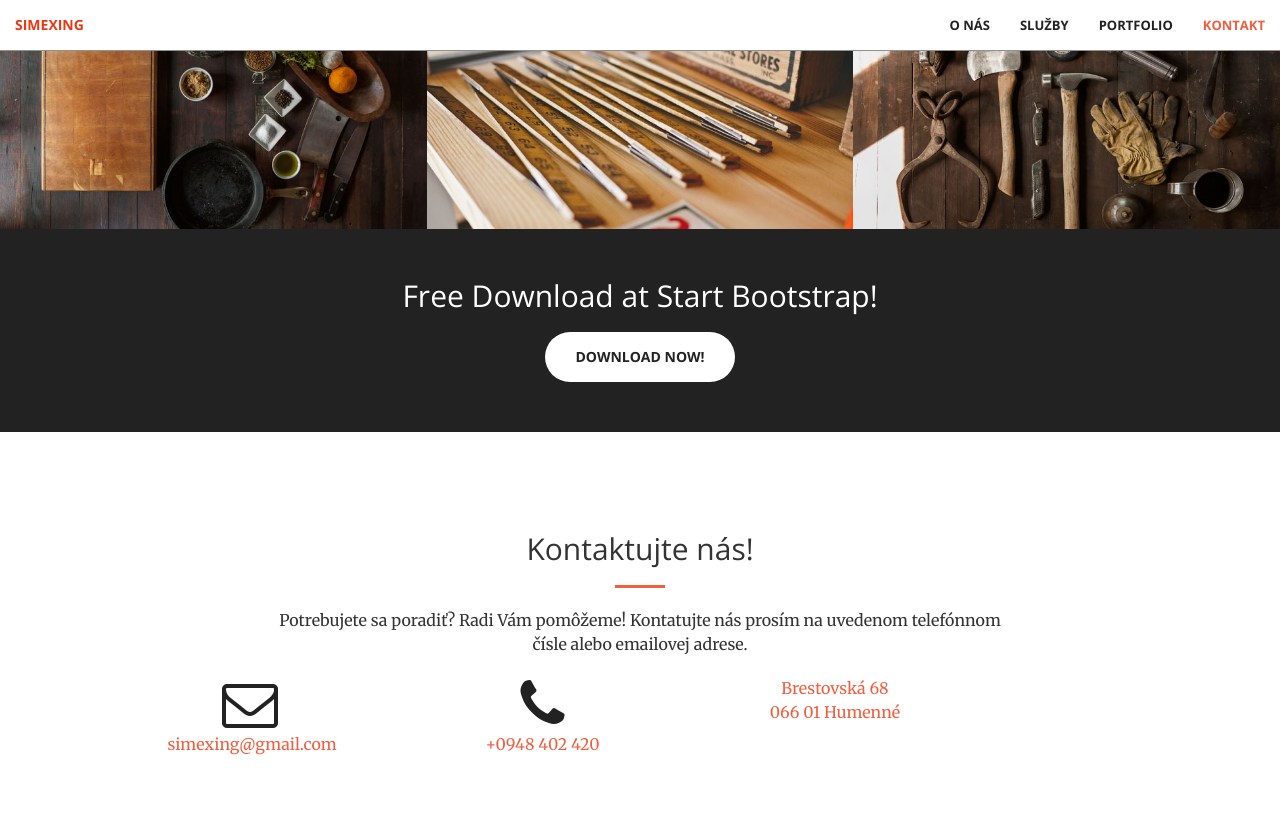
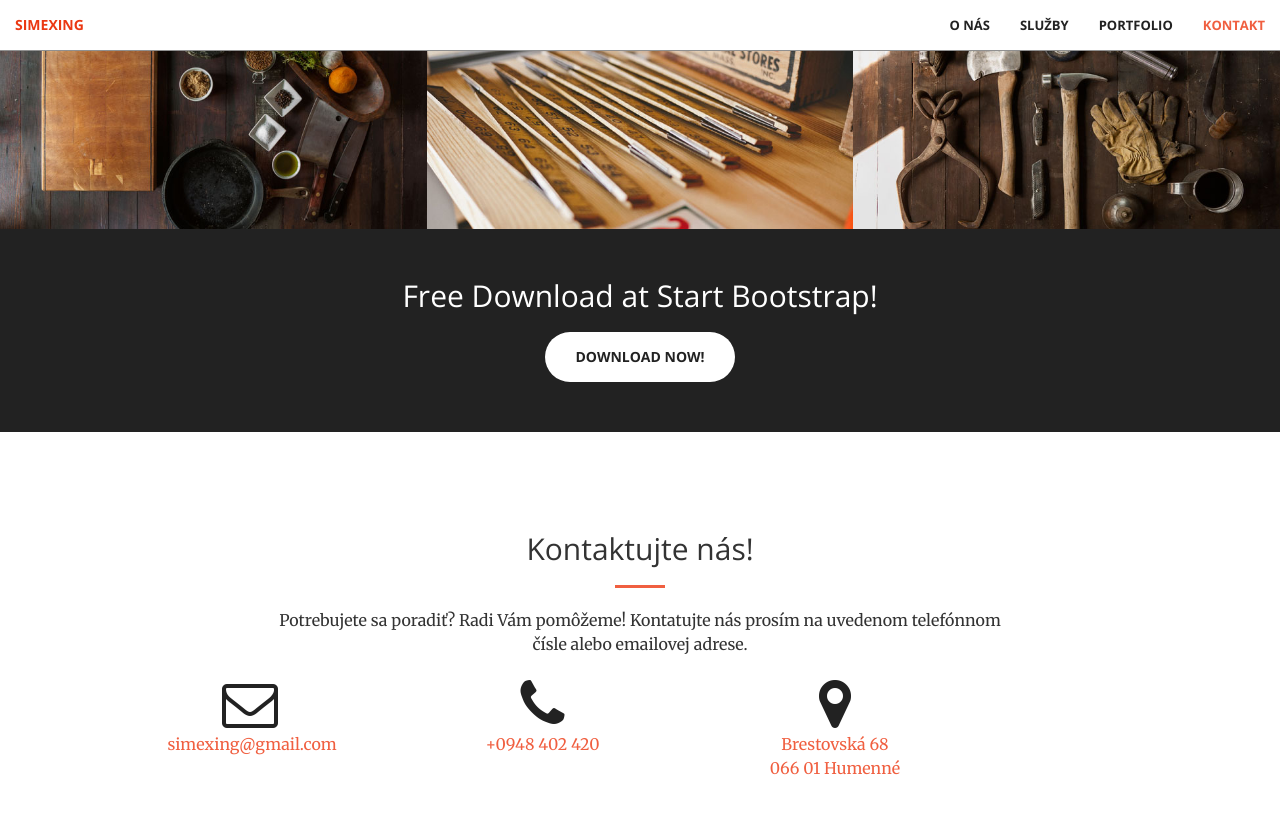
Before and after one commit to stesi13/simexing, a Jekyll site: the page built from index.html, in a window 1280 px wide and 900 px high, scrolled down 2031 px. Shown: the top 814 px of the window. Built offline with Jekyll 4.4.1, drawn with Linux system fonts in a browser that asks for light colours.

Commit message:
Update contact.html

```diff
--- a/_includes/contact.html
+++ b/_includes/contact.html
@@ -20,7 +20,7 @@
         </div>
          <div class="col-lg-2 col-lg-offset-1 text-center">
              <a href="https://goo.gl/maps/c6XCmU6RGJy11sLP7">
-            <i class="fas fa-map-marker-alt fa-3x wow bounceIn" data-wow-delay=".1s"></i>
+            <i class="fa fa-map-marker fa-3x wow bounceIn" data-wow-delay=".1s"></i>
                 <p>Brestovská 68<br/>066 01 Humenné</p>
              </a>
         </div>
```
